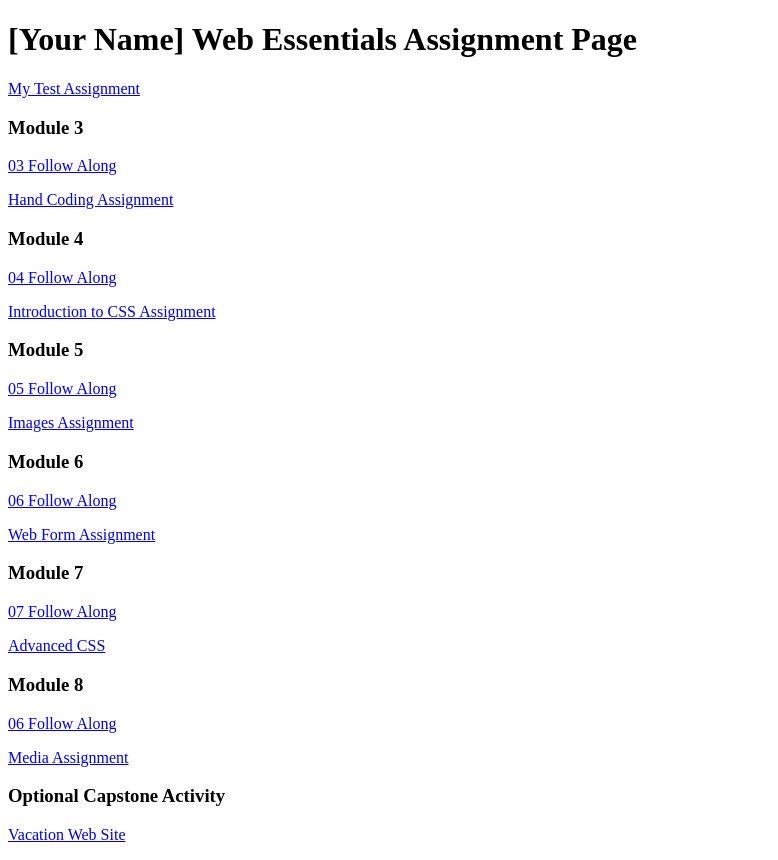
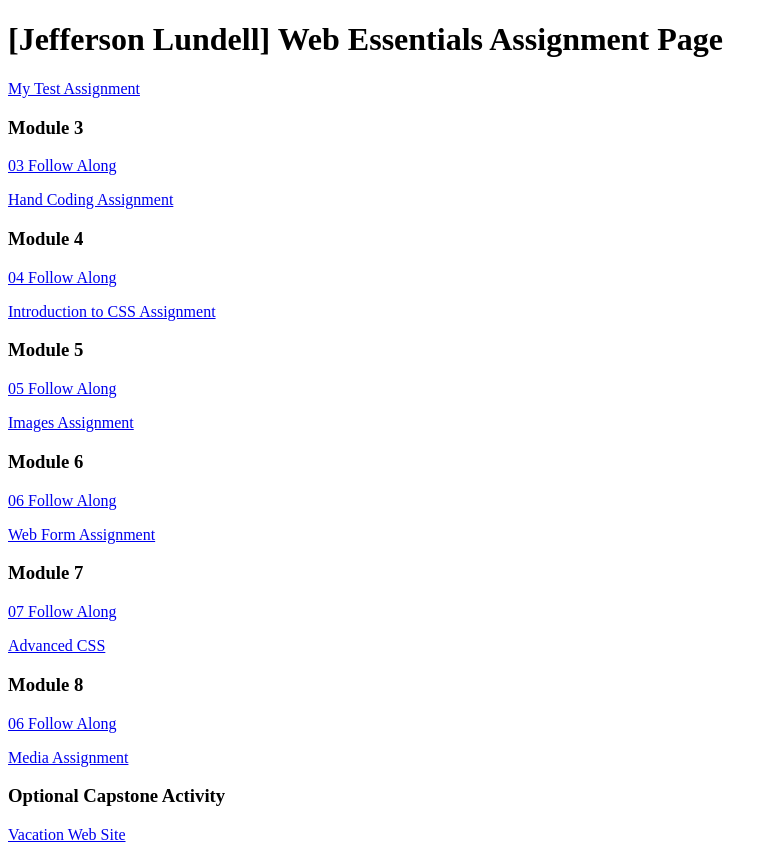
Before and after one commit to jscottlundell/dwdd1600, a plain HTML site: page index.html in a window 1280 px wide. Shown: the whole page, without its empty margins (0-778 px from the left). Drawn offline with Linux system fonts and the light colour scheme.

Commit message:
added my name

```diff
--- a/index.html
+++ b/index.html
@@ -6,7 +6,7 @@
 		<title>dwdd 1600 assignment list page</title>
 	</head>
 	<body>
-		<h1>[Your Name] Web Essentials Assignment Page</h1>
+		<h1>[Jefferson Lundell] Web Essentials Assignment Page</h1>
 		<p><a href="01test">My Test Assignment</a></p>
 
 		<h3>Module 3</h3>
```
